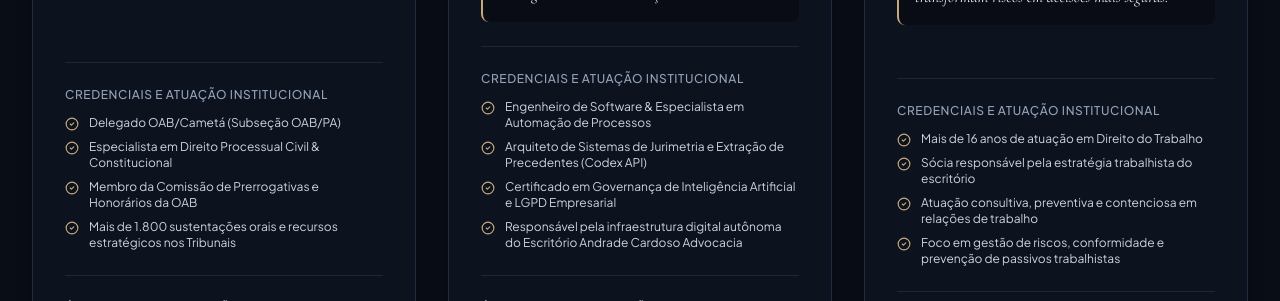
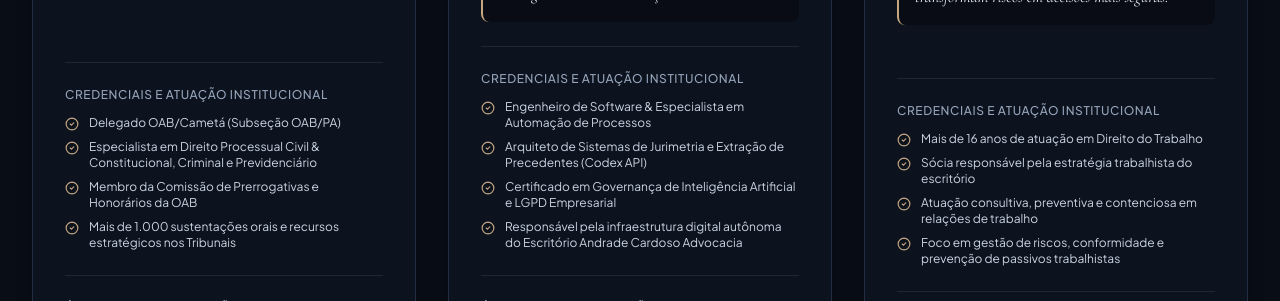
Before and after one commit to slevenkevelera-tech/Andrade_Cardoso_Advocacia, a React (Vite) app: page / in a window 1280 px wide. Shown: the part 2180-2481 px from the top of the page. Built offline with nearby package versions, Linux system fonts and the light colour scheme; no server answers; the database is empty.

Commit message:
fix: atualizar especialidades e experiencia de Maurilo

```diff
--- a/src/data/mockData.ts
+++ b/src/data/mockData.ts
@@ -10,9 +10,9 @@ export const PARTNERS_DATA: Partner[] = [
     bio: 'Advogado sênior com mais de 10 anos de atuação combativa em litígios de alta complexidade, estratégia contenciosa perante Tribunais e governança institucional. Como Delegado da OAB na Subseção de Cametá, lidera prerrogativas da advocacia e defesa do Estado Democrático de Direito na região norte.',
     credentials: [
       'Delegado OAB/Cametá (Subseção OAB/PA)',
-      'Especialista em Direito Processual Civil & Constitucional',
+      'Especialista em Direito Processual Civil & Constitucional, Criminal e Previdenciário',
       'Membro da Comissão de Prerrogativas e Honorários da OAB',
-      'Mais de 1.800 sustentações orais e recursos estratégicos nos Tribunais',
+      'Mais de 1.000 sustentações orais e recursos estratégicos nos Tribunais',
     ],
     specialties: [
       'Contencioso Estratégico & Tribunais Superiores',
```
